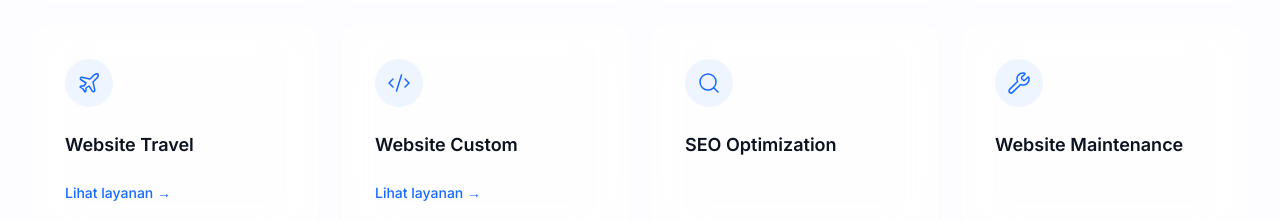
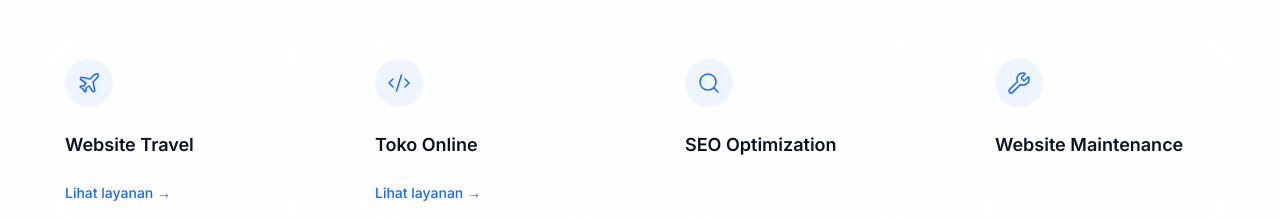
Before and after one commit to barrack3030-wq/NAKAMA-DIGITAL-UPGRADE, a React (Vite) app: page / in a window 1280 px wide. Shown: the part 2180-2401 px from the top of the page. Built offline with nearby package versions, Linux system fonts and the light colour scheme.

Commit message:
SEO: add online store label to service catalog

```diff
--- a/src/locales.ts
+++ b/src/locales.ts
@@ -32,7 +32,7 @@ export const dict = {
         { title: 'Landing Page' },
         { title: 'Website Sekolah' },
         { title: 'Website Travel' },
-        { title: 'Website Custom' },
+        { title: 'Toko Online' },
         { title: 'SEO Optimization' },
         { title: 'Website Maintenance' },
       ]
@@ -137,7 +137,7 @@ export const dict = {
         { title: 'Landing Page' },
         { title: 'School Website' },
         { title: 'Travel Website' },
-        { title: 'Custom Website' },
+        { title: 'Online Store' },
         { title: 'SEO Optimization' },
         { title: 'Website Maintenance' },
       ]
```
